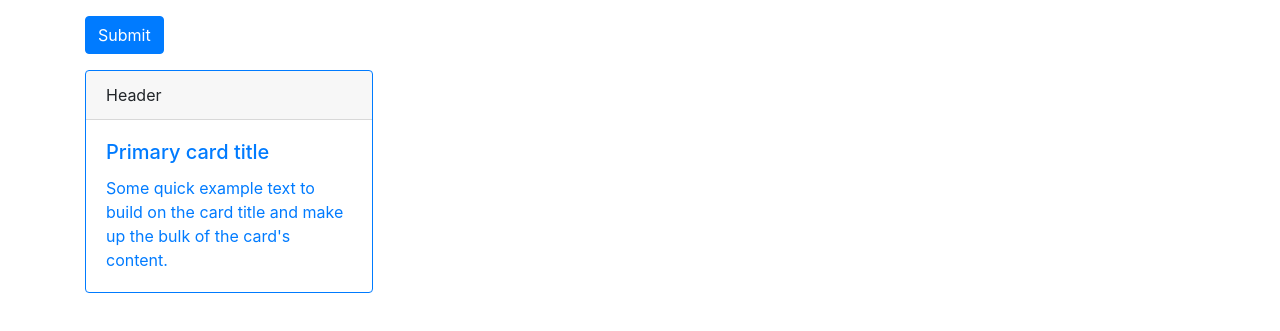
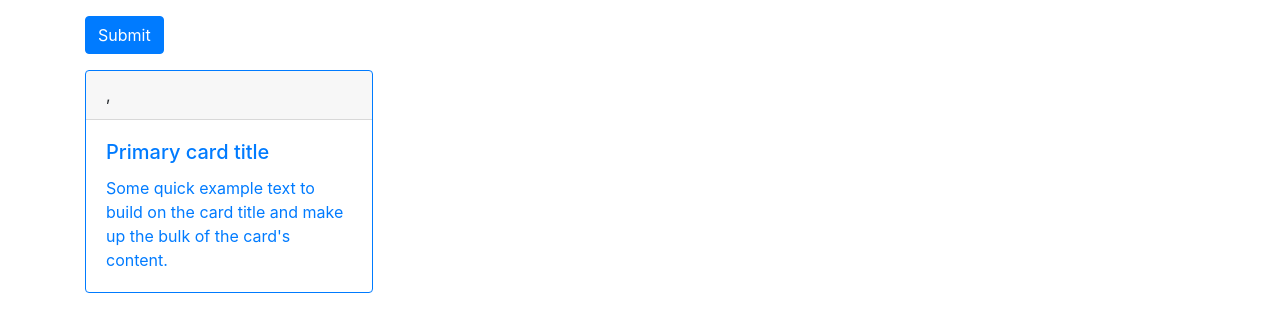
Before and after one commit to bryanb213/PartyPlanner, a React (Create React App) app in the folder client/: page / in a window 1280 px wide. Shown: the part 191-522 px from the top of the page. Built offline with nearby package versions, Linux system fonts and the light colour scheme.

Commit message:
passed data to new component

```diff
--- a/client/src/components/Home.jsx
+++ b/client/src/components/Home.jsx
@@ -35,26 +35,6 @@ class Home extends Component {
     }
 
     render() {
-        //console.log(this.state.query)
-        const { weather } = this.state;
-
-        const logic = weather.map(a => {
-            if (a.wind.speed > 5) {
-                return (
-                    <div>
-                        <h5>too fast</h5>
-                    </div>
-                )
-            } else {
-                return (
-                    <div>
-                        <h5>too slow</h5>
-                    </div>
-                )
-            }
-        });
-
-
         return (
             <div className="container">
                 <div className="row">
@@ -64,8 +44,8 @@ class Home extends Component {
                         <hr />
 
                         <form onSubmit={e => this.fetchWeather(e)}>
-                            <div class="form-group">
-                                <label for="formGroupExampleInput2">Enter Your City</label>
+                            <div className="form-group">
+                                <label htmlFor="formGroupExampleInput2">Enter Your City</label>
                                 <input value={this.state.query} onChange={e => this.setState({ query: e.target.value })} name="query" type="text" class="form-control" id="formGroupExampleInput2" placeholder="Ex: Chicago" />
                                 <br/>
                                 <button className="btn btn-primary">Submit</button>
@@ -73,7 +53,7 @@ class Home extends Component {
                         </form>
                     </div>
                 </div>
-                <New weather={this.state.weather} />
+                <New  city={this.state.city} />
             </div>
         );
     }
--- a/client/src/components/New.jsx
+++ b/client/src/components/New.jsx
@@ -5,13 +5,9 @@ export default function New(props) {
     return (
         <div className="row">
             <div className="col-md-6">
-                {
-                    props.weather.map(x => (
-                        <h1>{x.wind.speed}</h1>
-                    ))
-                }
-                <div className="card border-primary mb-3" style={{'max-width': '18rem'}}>
-                    <div className="card-header">Header</div>
+
+                <div className="card border-primary mb-3" style={{'maxWidth': '18rem'}}>
+                    <div className="card-header">{props.city.name}, {props.city.country}</div>
                     <div className="card-body text-primary">
                         <h5 className="card-title">Primary card title</h5>
                         <p className="card-text">Some quick example text to build on the card title and make up the bulk of the card's content.</p>
```
Also changed, not shown: 1 other file (tests, documents, lock files or other folders).
